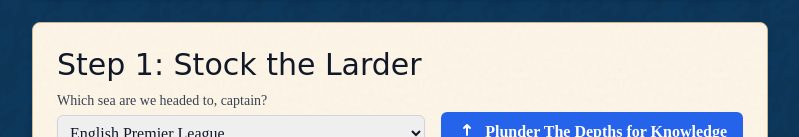
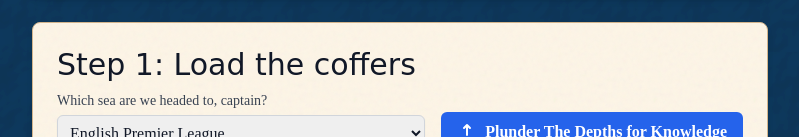
Before and after one commit to foot-predictor-3000/Pirate_test, a plain HTML site: page index.html in a window 1280 px wide. Shown: the part 748-885 px from the top of the page, without its empty margins (240-1039 px from the left). Drawn offline with nearby package versions, Linux system fonts and the light colour scheme; a web font is replaced by a local one.

Commit message:
Update index.html

```diff
--- a/index.html
+++ b/index.html
@@ -63,7 +63,7 @@
 
         <main>
             <div class="parchment rounded-lg shadow-md p-6 mb-6">
-                <h2 class="text-3xl font-pirata mb-2 text-gray-900">Step 1: Stock the Larder</h2>
+                <h2 class="text-3xl font-pirata mb-2 text-gray-900">Step 1: Load the coffers</h2>
                 <div class="flex flex-col sm:flex-row gap-4">
                     <div class="flex-grow">
                         <label for="league-select" class="block text-sm font-medium text-gray-700 mb-1">Which sea are we headed to, captain?</label>
```
